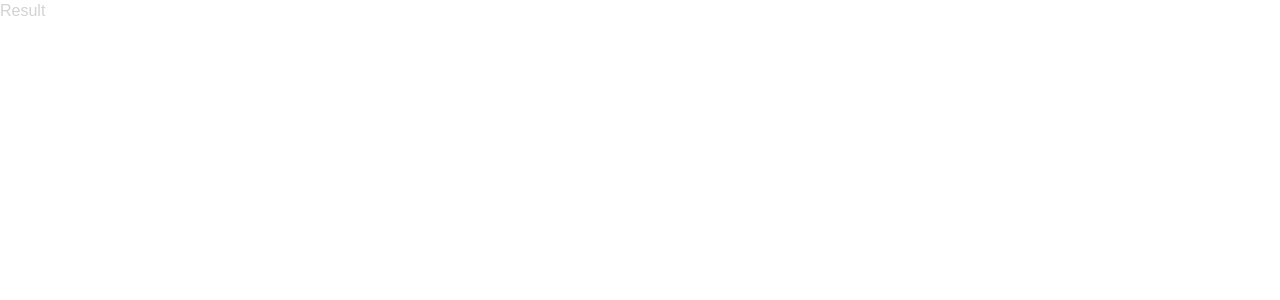
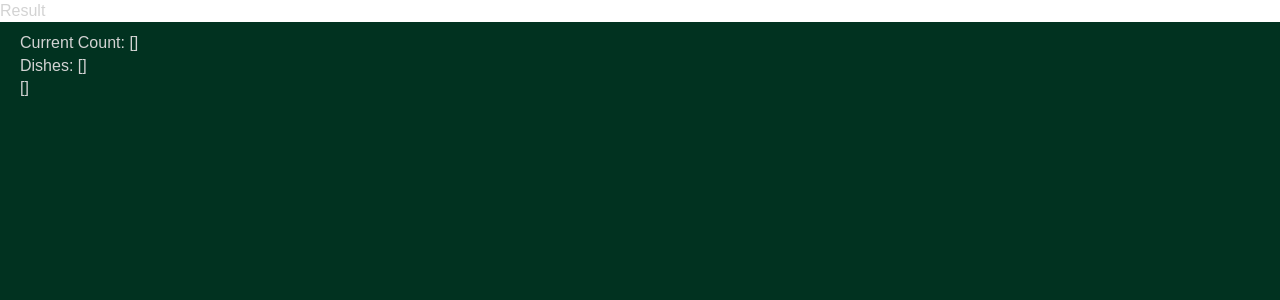
Before and after one commit to KolyaLuskarev/vue-project, a Vue app: page /result in a window 1280 px wide. Shown: the top 300 px of the page. Built offline with nearby package versions, Linux system fonts and the light colour scheme.

Commit message:
Доработан скрипт результата

```diff
--- a/src/components/InputFoodForm.vue
+++ b/src/components/InputFoodForm.vue
@@ -1,6 +1,6 @@
 <template>
     <v-sheet class="mx-auto" width="300">
-   <v-form @submit.prevent="storeFood.addFood(foodName,foodPrise, selectedNames)">
+   <v-form @submit.prevent="storeFood.addFood(foodName,foodPrise, selectedNames, payerName)">
      <v-text-field
        v-model="foodName"
        :rules="rules"
@@ -28,6 +28,17 @@
         </v-list-item-content>
       </v-list-item>
     </v-list>
+
+    <v-list>
+
+    <v-autocomplete
+    v-model="payerName"
+    :items="storeNames.names.map(name => name.name)"
+    label="Payer Name (Optional)"
+    clearable
+    ></v-autocomplete>
+  </v-list>
+
      <v-btn class="mt-2" type="submit" block>Submit</v-btn>
    </v-form>
  </v-sheet>
--- a/src/pages/Calculate.vue
+++ b/src/pages/Calculate.vue
@@ -25,8 +25,7 @@ const foodStore = useOrderStore()
 
       <div>Current Count: {{ store.names }}</div>
       <div> Dishes: {{  foodStore.foodList  }}   </div>
-      <div>  Customers: {{  foodStore.names   }}  </div>
-      <div>  Customers: {{  foodStore.orderID   }}  </div>
+
 
 
       <div>
--- a/src/pages/Result.vue
+++ b/src/pages/Result.vue
@@ -1,8 +1,43 @@
-<script setup></script>
+<script setup>
+import { useNamesStore } from '@/stores/root';
+import { useOrderStore } from '@/stores/useOrderStore'
+import InputFood from '../components/InputFoodForm.vue'
+import Butt from '../components/AppButton.vue'
+const store = useNamesStore()
+const foodStore = useOrderStore()
 
-<template>Result</template>
+const debtors= foodStore.debtors
+
+
+</script>
+
+<template>Result
+
+<div class="root">
+
+     <div class="main">
+ <div>Current Count: {{ store.names }}</div>
+      <div> Dishes: {{  foodStore.foodList  }}   </div>
+
+      <div> {{  debtors }}  </div>
+
+     </div>
+    </div>
+</template>
+
 
 
 <style lang="sass" scoped>
+
 @import '../assets/styles/main'
-</style>
+
+.root
+   displey: flex
+   min-height: 100vh
+   background-color: $background
+
+.main
+   padding: 10px 20px
+   position: relative
+
+</style>@/stores/root@/stores/useOrderStore
--- a/src/stores/useOrderStore.js
+++ b/src/stores/useOrderStore.js
@@ -4,22 +4,60 @@ import { defineStore } from 'pinia'
 
 export const useOrderStore = defineStore('foodList', {
   state: () => ({
-    /** @type {{ foodName: string,  foodPrise: number,  custNames: [], orderID: number}[]} */
+    /** @type {{ foodName: string,  foodPrise: number,  custNames: [], payerName: string, orderID: number}[]} */
     foodList: [],
     orderID: 0,
 
 
   }),
   actions: {
-    addFood(foodName, foodPrise, custNames) {
+    addFood(foodName, foodPrise, custNames, payerName) {
       this.foodList.push(
         { foodName,
           foodPrise,
           custNames,
-          orderID: this.orderID++,
-          payerName: '',
+          payerName,
+          orderID: this.orderID++
         })
 
     },
   },
+
+  getters: {
+    debtors: (state) => {
+      // Группировка заказов по ID должника
+      const ordersByDebtorId = {};
+      for (const order of state.foodList) {
+        for (const { id, name } of order.custNames) { // Деструктуризация id и name
+          if (!ordersByDebtorId[id]) {
+            ordersByDebtorId[id] = { name, orders: [] };
+          }
+          ordersByDebtorId[id].orders.push(order);
+        }
+      }
+
+      // Создание массива должников
+      const debtors = [];
+      for (const debtorId in ordersByDebtorId) {
+        const { name, orders } = ordersByDebtorId[debtorId];
+        let totalDebt = 0;
+        for (const order of orders) {
+          if (order.payerName !== name) {
+            totalDebt += order.foodPrise / order.custNames.length;
+            order.partOfPrise=order.foodPrise/ order.custNames.length;
+          }
+        }
+
+        if (totalDebt > 0) {
+          debtors.push({
+            id: debtorId,    // Добавляем ID должника
+            name: name,
+            debt: totalDebt,
+            orders: orders,
+          });
+        }
+      }
+      return debtors;
+    },
+  },
 })
```
